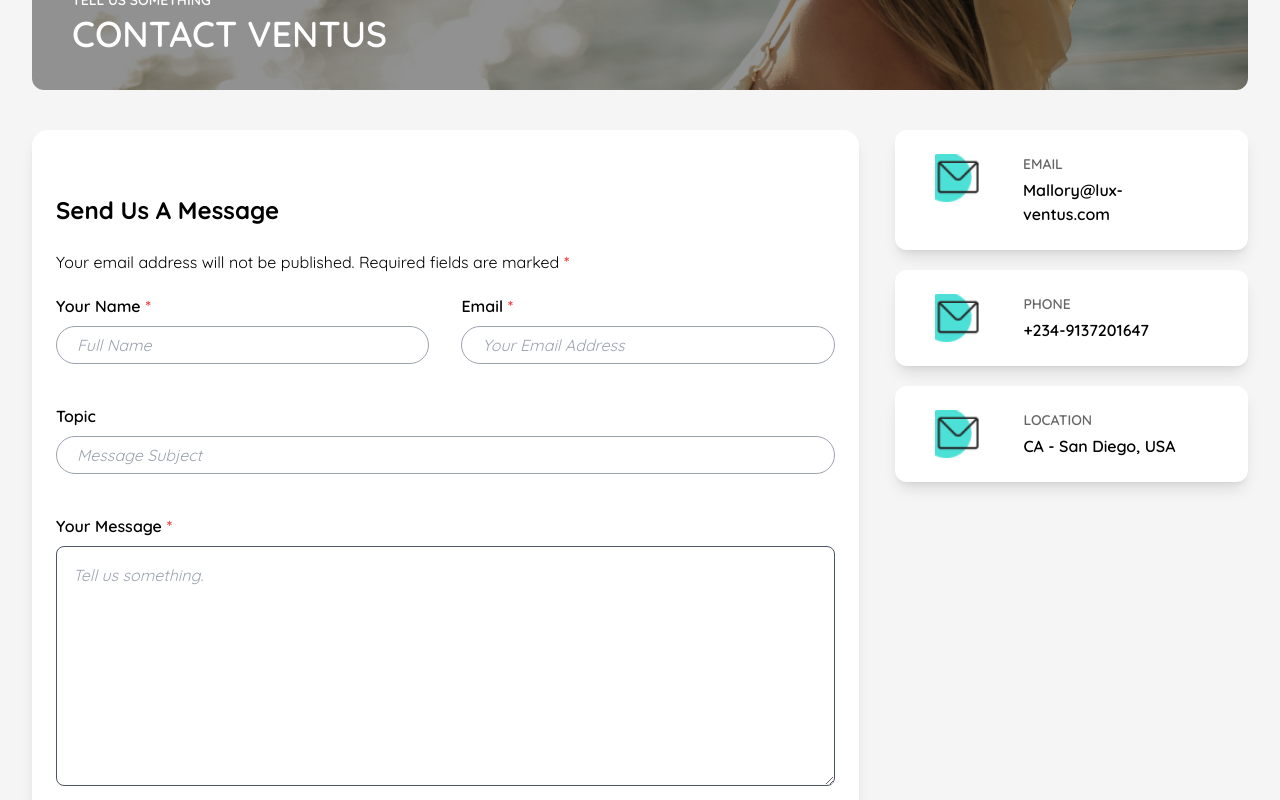
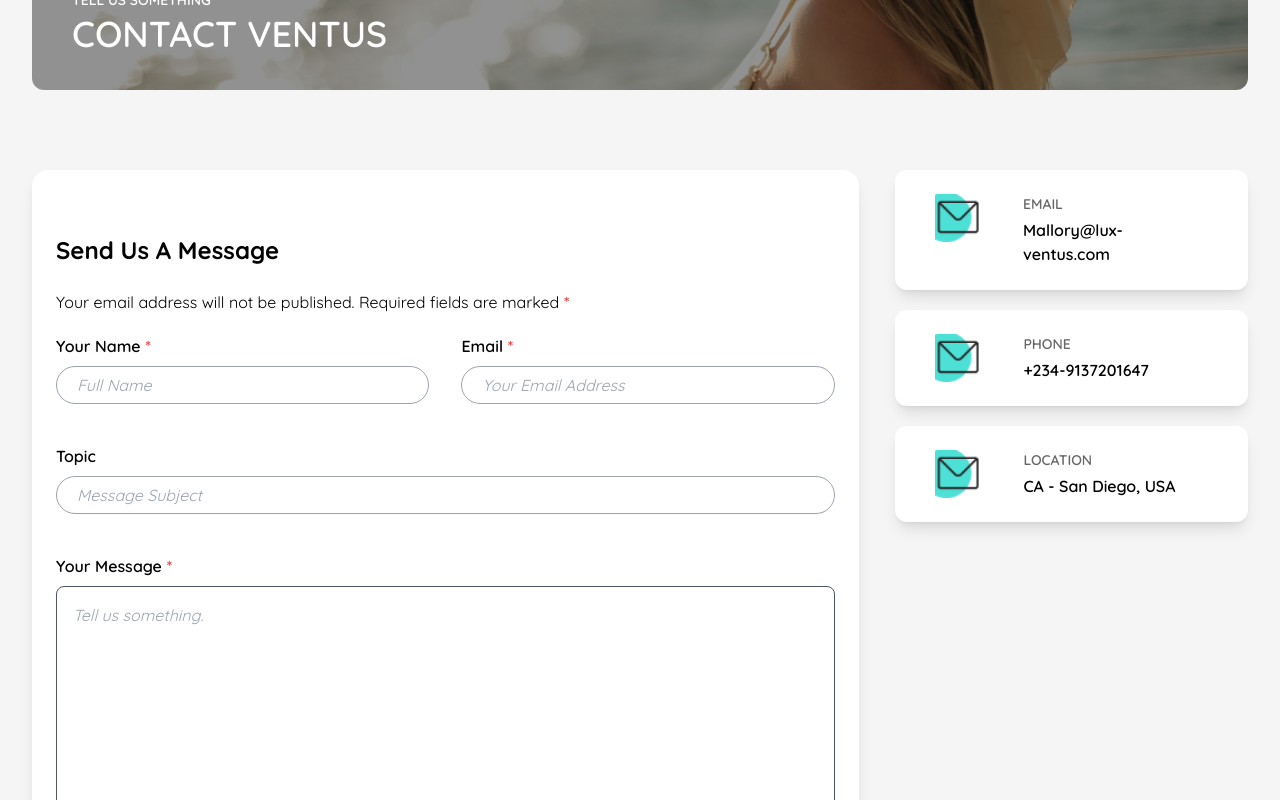
Before and after one commit to Bethelfrancis/Lux-Ventus, a Next.js app: page /contact in a window 1280 px wide. Shown: the part 360-1160 px from the top of the page. Built offline with nearby package versions, Linux system fonts and the light colour scheme.

Commit message:
Initail Commit

```diff
--- a/app/contact/page.jsx
+++ b/app/contact/page.jsx
@@ -3,7 +3,6 @@ import ContactHero from "@/component/ConHero";
 import Footer from "@/component/Footer";
 import Message from "@/component/Message";
 import Navbar from "@/component/Navbar";
-import { motion } from "framer-motion";
 
 const Contact = () => {
     const address = [
@@ -34,7 +33,7 @@ const Contact = () => {
 
                 <ContactHero />
 
-                <div className="flex lg:flex-col lg:gap-y-5 justify-between w-full">
+                <div className="flex lg:flex-col lg:gap-y-5 justify-between mt-10 w-full">
 
                     <div className="w-[68%] lg:w-full">
                         <Message />
@@ -44,7 +43,7 @@ const Contact = () => {
 
                         {
                             address.map((add, index) => (
-                                <motion.div
+                                <div
                                     key={index}
                                     className="flex items-start justify-start gap-x-10 bg-white rounded-xl shadow-lg px-10 py-6"
                                     initial= 'hidden'
@@ -74,7 +73,7 @@ const Contact = () => {
                                         </p>
                                     </div>
 
-                                </motion.div>
+                                </div>
                             ))
                         }
 
```
